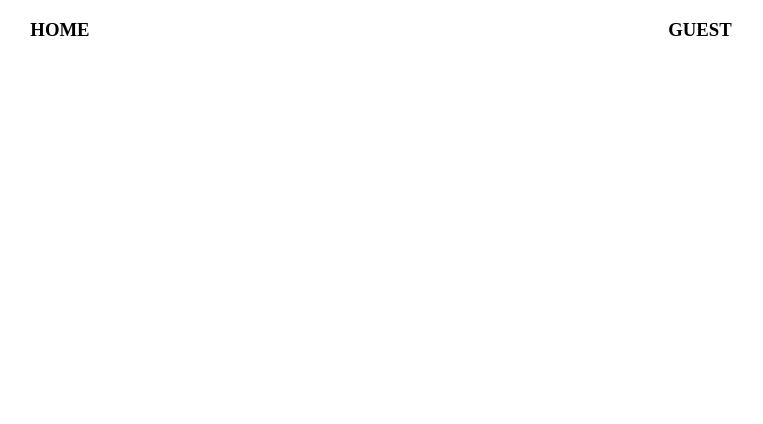
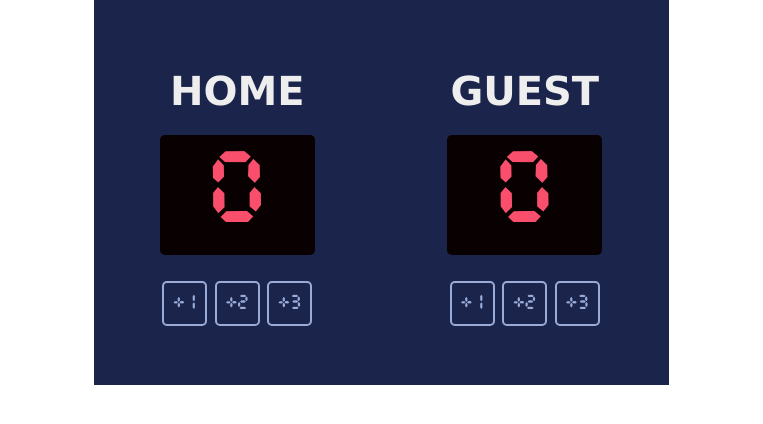
Before and after one commit to PrinceBersola/basketballScoreboard, a plain HTML site: page index.html in a window 1280 px wide. Shown: the whole page, without its empty margins (259-1022 px from the left). Drawn offline with Linux system fonts and the light colour scheme.

Commit message:
just about done with html layout and css, need to write js

```diff
--- a/index.css
+++ b/index.css
@@ -1,8 +1,63 @@
+    @font-face {
+      font-family: 'CursedTimer';
+      src: url('./fonts/CursedTimerUlil-Aznm.ttf') format('truetype');
+    }
+
 body {
     margin: 0;
+    display: flex;
+    justify-content: center;
+}
+
+h3 {
+    color: #eeeeee;
+    font-weight: bold;
+    font-size: 40px;
+    font-family: Verdana, Geneva, Tahoma, sans-serif;
+    margin: 68px 0 21px 0;
+}
+
+button {
+    width: 45px;
+    height: 45px;
+    border: 2px solid #9aabd8;
+    border-radius: 5px;
+    background-color: #1b244a;
+    color: #9aabd8;
+    font-size: 18px;
+    font-family: CursedTimer, sans-serif;
 }
 
 .container {
     display: flex;
     justify-content: space-around;
+    width: 575px;
+    height: 385px;
+    background-color: #1b244a;
 }
+
+.team {
+    display: flex;
+    flex-direction: column;
+    align-items: center;
+}
+
+.buttons {
+    display: flex;
+    justify-content: space-between;
+    width: 150px;
+    margin-top: 26px;
+}
+
+#home-score, #guest-score {
+    font-family: CursedTimer, sans-serif;
+    font-size: 90px;
+    color: #f94f6d;
+    background-color: #080001;
+    width: 155px;
+    height: 120px;
+    border-radius: 5px;
+    display: flex;
+    justify-content: center;
+    align-items: center;
+}
--- a/index.html
+++ b/index.html
@@ -4,11 +4,23 @@
     </head>
     <body>
         <div class="container">
-            <div>
+            <div class="team">
                 <h3>HOME</h3>
+                    <div id="home-score">0</div>
+                <div class="buttons">
+                    <button id="add1-home">+1</button>
+                    <button id="add2-home">+2</button>
+                    <button id="add3-home">+3</button>
+                </div>
             </div>
-            <div>
+            <div class="team">
                 <h3>GUEST</h3>
+                   <div id="guest-score">0</div>
+                <div class="buttons">
+                    <button id="add1-guest">+1</button>
+                    <button id="add2-guest">+2</button>
+                    <button id="add3-guest">+3</button>
+                </div>
             </div>
         </div>
         <script src="index.js"></script>
```
Also changed, not shown: fonts/CursedTimerUlil-Aznm.ttf (added).
